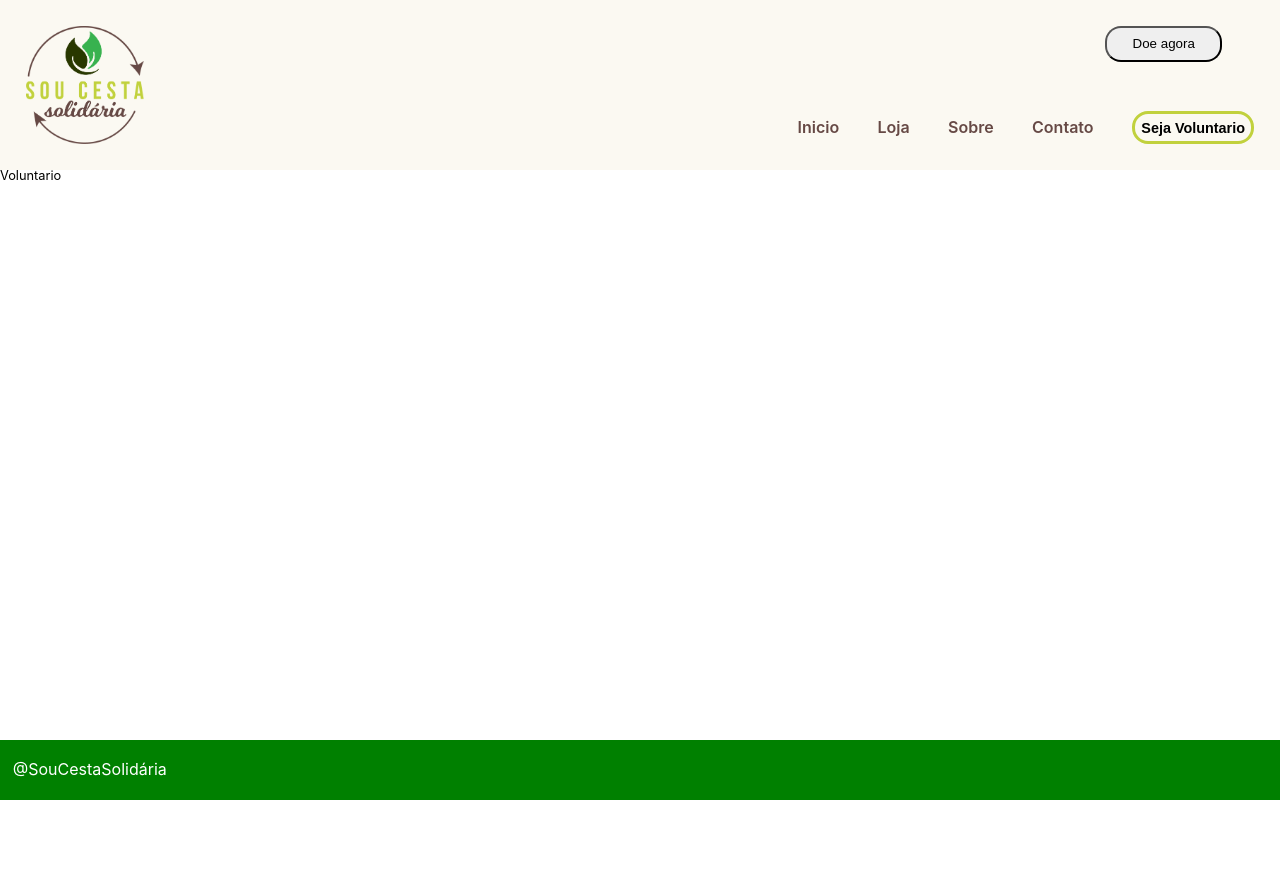
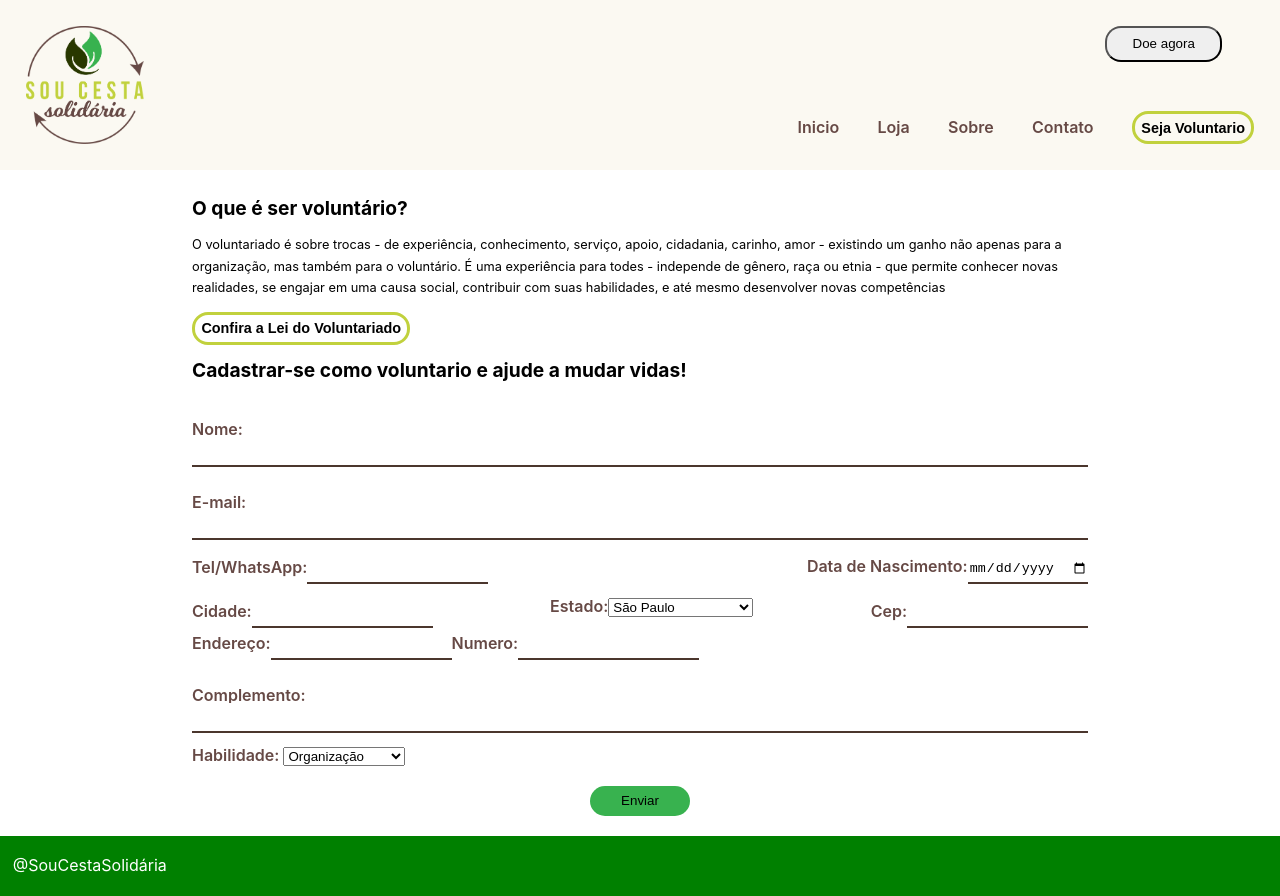
Before and after one commit to KiwiDev808/sou-cesta-solidaria, a Next.js app: page /voluntario in a window 1280 px wide. Before the commit the page ends 800 px from the top, so only its background shows below. Built offline with nearby package versions, Linux system fonts and the light colour scheme.

Commit message:
feat: volunteer section

```diff
--- /dev/null
+++ b/src/pages/voluntario/ModalVoluntario/ModalVoluntario.tsx
@@ -0,0 +1,20 @@
+import React from "react";
+
+const ModalVoluntario = () =>{
+    return(
+        <>
+        <div className="modal">
+            <div className="container">
+                <button className="close"></button>
+                <div className="content"></div>
+
+            </div>
+
+        </div>
+
+        </>
+    )
+
+};
+
+export default ModalVoluntario;
--- a/src/pages/voluntario/index.tsx
+++ b/src/pages/voluntario/index.tsx
@@ -1,12 +1,126 @@
-import React from 'react'
-import Layout from '../../components/common/Layout/Layout'
+import React from 'react';
+import { useState } from 'react';
+import Layout from '../../components/common/Layout/Layout';
+import styles from "./styles.module.scss";
+
+import ModalVoluntario from './ModalVoluntario/ModalVoluntario';
 
 const Voluntario = () => {
+  const [isModalVisible, SetIsModalVisible] = useState(false);
   return (
     <Layout title="Voluntário - Sou Cesta Solidária">
-      <div>Voluntario</div>
+      <div className={styles.voluntario}>
+        <div>
+          <img src="" alt="" />
+        </div>
+        <div>
+          <h2>O que é ser voluntário?</h2>
+          <p>
+            O voluntariado é sobre trocas - de experiência, conhecimento,
+            serviço, apoio, cidadania, carinho, amor - existindo um ganho não
+            apenas para a organização, mas também para o voluntário. É uma
+            experiência para todes - independe de gênero, raça ou etnia - que
+            permite conhecer novas realidades, se engajar em uma causa social,
+            contribuir com suas habilidades, e até mesmo desenvolver novas
+            competências
+          </p>
+          <button
+            className={styles.buttonVoluntario}
+            onClick={() => SetIsModalVisible(true)}
+          >
+            Confira a Lei do Voluntariado
+          </button>
+          {isModalVisible ? <ModalVoluntario /> : null}
+        </div>
+      </div>
+      <form className={styles.cadastro}>
+        <h2>Cadastrar-se como voluntario e ajude a mudar vidas!</h2>
+        <label htmlFor="name">Nome:</label>
+        <input id="name" type="text" />
+
+        <label htmlFor="email">E-mail:</label>
+        <input id="email" type="email" />
+        <div className={styles.cadline}>
+          <div>
+            <label htmlFor="tel">Tel/WhatsApp:</label>
+            <input id="tel" type="tel" />
+          </div>
+          <div>
+            <label htmlFor="date">Data de Nascimento:</label>
+            <input id="date" type="date" />
+          </div>
+        </div>
+
+        <div className={styles.cadline}>
+          <div>
+            <label htmlFor="cep">Cidade:</label>
+            <input id="cep" type="text" />
+          </div>
+          <div>
+            <label htmlFor="estado">Estado:</label>
+            <select id="estado">
+              <option value="SP">São Paulo</option>
+              <option value="AC">Acre</option>
+              <option value="AL">Alagoas</option>
+              <option value="AP">Amapá</option>
+              <option value="AM">Amazonas</option>
+              <option value="BA">Bahia</option>
+              <option value="CE">Ceará</option>
+              <option value="DF">Distrito Federal</option>
+              <option value="ES">Espírito Santo</option>
+              <option value="GO">Goiás</option>
+              <option value="MA">Maranhão</option>
+              <option value="MT">Mato Grosso</option>
+              <option value="MS">Mato Grosso do Sul</option>
+              <option value="MG">Minas Gerais</option>
+              <option value="PA">Pará</option>
+              <option value="PB">Paraíba</option>
+              <option value="PR">Paraná</option>
+              <option value="PE">Pernambuco</option>
+              <option value="PI">Piauí</option>
+              <option value="RJ">Rio de Janeiro</option>
+              <option value="RN">Rio Grande do Norte</option>
+              <option value="RS">Rio Grande do Sul</option>
+              <option value="RO">Rondônia</option>
+              <option value="RR">Roraima</option>
+              <option value="SC">Santa Catarina</option>
+              <option value="SE">Sergipe</option>
+              <option value="TO">Tocantins</option>
+            </select>
+          </div>
+          <div>
+            <label htmlFor="cep">Cep:</label>
+            <input id="cep" type="text" />
+          </div>
+        </div>
+        <div>
+          <label htmlFor="endereco">Endereço:</label>
+          <input id="endereco" type="text" />
+
+          <label htmlFor="numro">Numero:</label>
+          <input id="numro" type="text" />
+        </div>
+        <label htmlFor="endereco">Complemento:</label>
+        <input id="complemento" type="text" />
+        <div className={styles.cadhab}>
+          <label htmlFor="habilidades">Habilidade: </label>
+          <select name="" id="habilidades">
+            <option>Organização</option>
+            <option>Gerenciamento</option>
+            <option>Comunicação</option>
+            <option>Trabalho manual</option>
+            <option>Cozinha</option>
+            <option>Educação</option>
+            <option>Outros</option>
+          </select>
+        </div>
+
+        <button className={styles.btnEnviar} type="submit">
+          Enviar
+        </button>
+      </form>
     </Layout>
-  )
+  );
 }
 
 export default Voluntario
--- /dev/null
+++ b/src/pages/voluntario/styles.module.scss
@@ -0,0 +1,62 @@
+
+.voluntario{
+      width: 70%;
+    margin: auto;
+}
+.buttonVoluntario{
+        box-shadow: none;
+        background: none;
+        cursor: pointer;
+        border: 3px solid #c1d13d;
+        font-size: 1.125rem;
+        font-weight: 600;
+        border-radius: 16px;
+        padding: 0.5rem 0.5rem;
+
+        &:hover {
+          color: #293800;
+          background: #c1d13d;
+        }
+      }
+.cadastro {
+    display: flex;
+    flex-direction: column;
+    width: 70%;
+    margin: auto;
+}
+.cadastro label {
+    margin-top: 25px;
+    font-size: 16px;
+    font-weight: 600;
+    color: var(--nav-link);
+}
+.cadastro input {
+    margin-bottom: 2px;
+    border: none;
+    border-bottom: 2px solid #4b362d;
+    height: 30px;
+}
+.cadline{
+    display: flex;
+    justify-content: space-between;
+}
+.cadline input, .cadline select, .cadhab {
+    margin-top: 12px;
+}
+#habilidades{
+    margin-top: 20px;
+}
+.btnEnviar {
+    background-color: #38b24f;
+    margin: 20px auto;
+    padding: 8px 12px;
+    border-radius: 25px;
+    width: 100px;
+    border: none;
+
+    &:hover {
+    background-color: #2a7738;
+    color: white;
+}
+
+}
```
Also changed, not shown: public/images/voluntario.svg (added).
